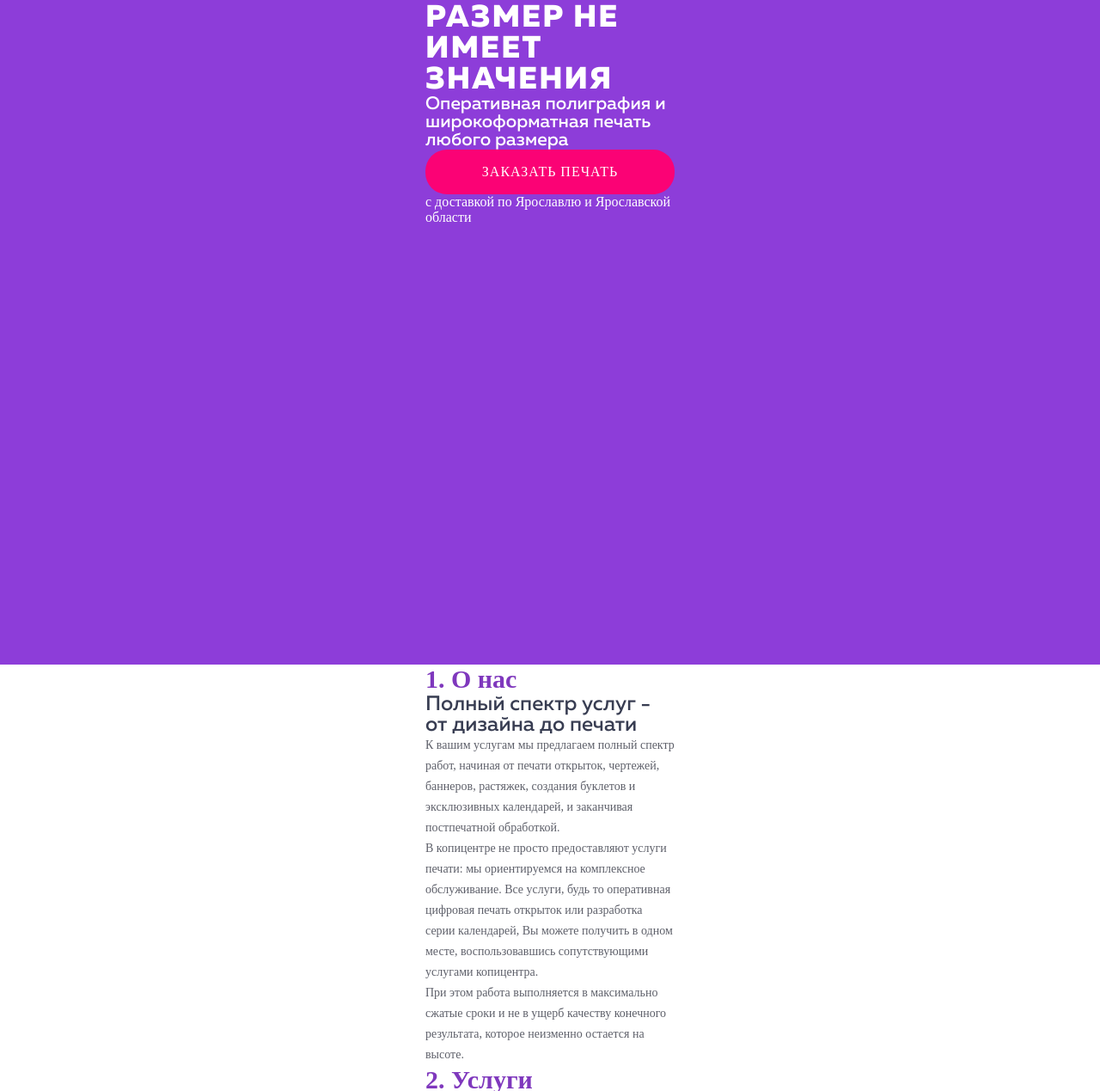
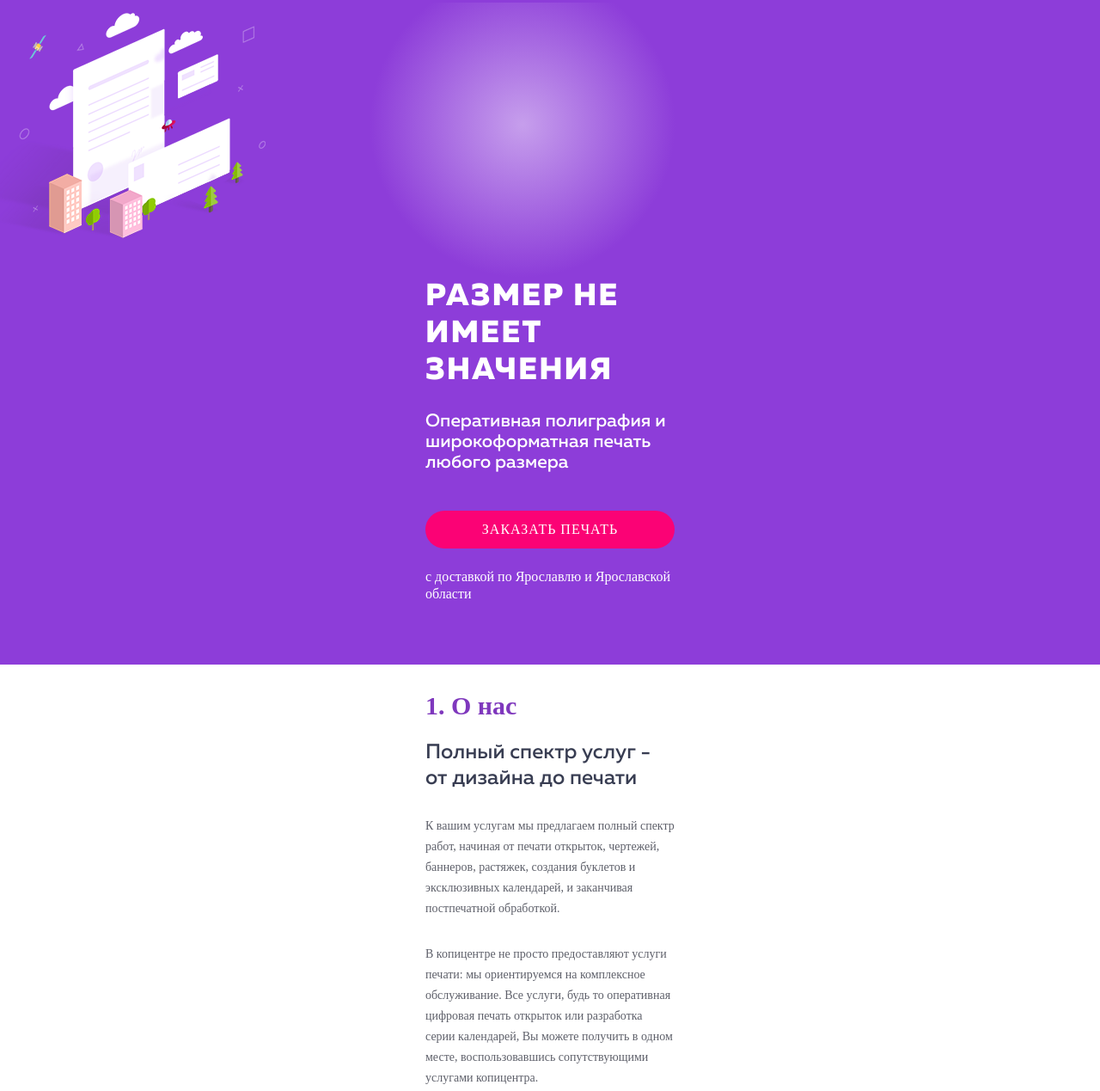
Before and after one commit to ar78ilnik/artactive, a plain HTML site: page app/index.html in a window 1280 px wide. Shown: the part 57-1326 px from the top of the page at 86% size. Drawn offline with nearby package versions, Linux system fonts and the light colour scheme; files that its build step writes are made by us from their sources; a web font is replaced by a local one.

Commit message:
Change 10-th

```diff
--- a/app/less/button/button.less
+++ b/app/less/button/button.less
@@ -7,7 +7,8 @@
     color: #fff;
     text-decoration: none;
     background-color: #fb0275;
-    padding: 17px 62px;
+    padding: 13px 55px;
     border-radius: 25px;
     border: none;
+    margin-bottom: 23px;
 }
--- a/app/less/page-body/page-body.less
+++ b/app/less/page-body/page-body.less
@@ -3,6 +3,15 @@
         font-family: "Muller Bold";
         font-size: 30px;
         color: #7f38bd;
+        margin-top: 31px;
+        padding-bottom: 22px;
+    }
+
+    &__item:nth-child(1) {
+        padding-bottom: 790px;
+        background-image: url("../img/spectr.png");
+        background-repeat: no-repeat;
+        background-position: 50% 89%;
     }
 
     &__h3 {
@@ -10,6 +19,7 @@
         font-size: 24px;
         color: #383d52;
         font-weight: 500;
+        line-height: 30px;
     }
 
     &__paragraph {
@@ -17,5 +27,6 @@
         font-size: 14px;
         line-height: 24px;
         color: #5e606a;
+        margin-top: 29px;
     }
 }
--- a/app/less/print/print.less
+++ b/app/less/print/print.less
@@ -1,22 +1,32 @@
 .print {
     width: 100%;
     height: 770px;
-    background-color: #8d3dd9;
+    background: url("../img/building.png"), radial-gradient(circle at 50% 20%, rgba(255, 255, 255, 0.5), #8d3dd9 20%) #8d3dd9;
+    background-repeat: no-repeat;
+    background-position: -32px -12px;
     color: #fff;
 
     &__size {
+        display: inline-block;
         font-family: "Muller Extra Bold";
         font-size: 36px;
         letter-spacing: 2px;
+        line-height: 43px;
+        margin-top: 321px;
+        margin-bottom: 26px;
     }
 
     &__present {
+        display: inline-block;
         font-family: "Muller Medium";
         font-size: 21px;
+        line-height: 24px;
+        margin-bottom: 43px;
     }
 
     &__destination {
         font-family: "Open Sans Regular";
         font-size: 16px;
+        line-height: 20px;
     }
 }
--- a/app/less/services/services.less
+++ b/app/less/services/services.less
@@ -5,4 +5,8 @@
         line-height: 24px;
         color: #5e606a;
     }
+
+    &__list {
+        margin-top: 55px;
+    }
 }
```
Also changed, not shown: app/img/building.png (added), app/img/spectr.png (added).
